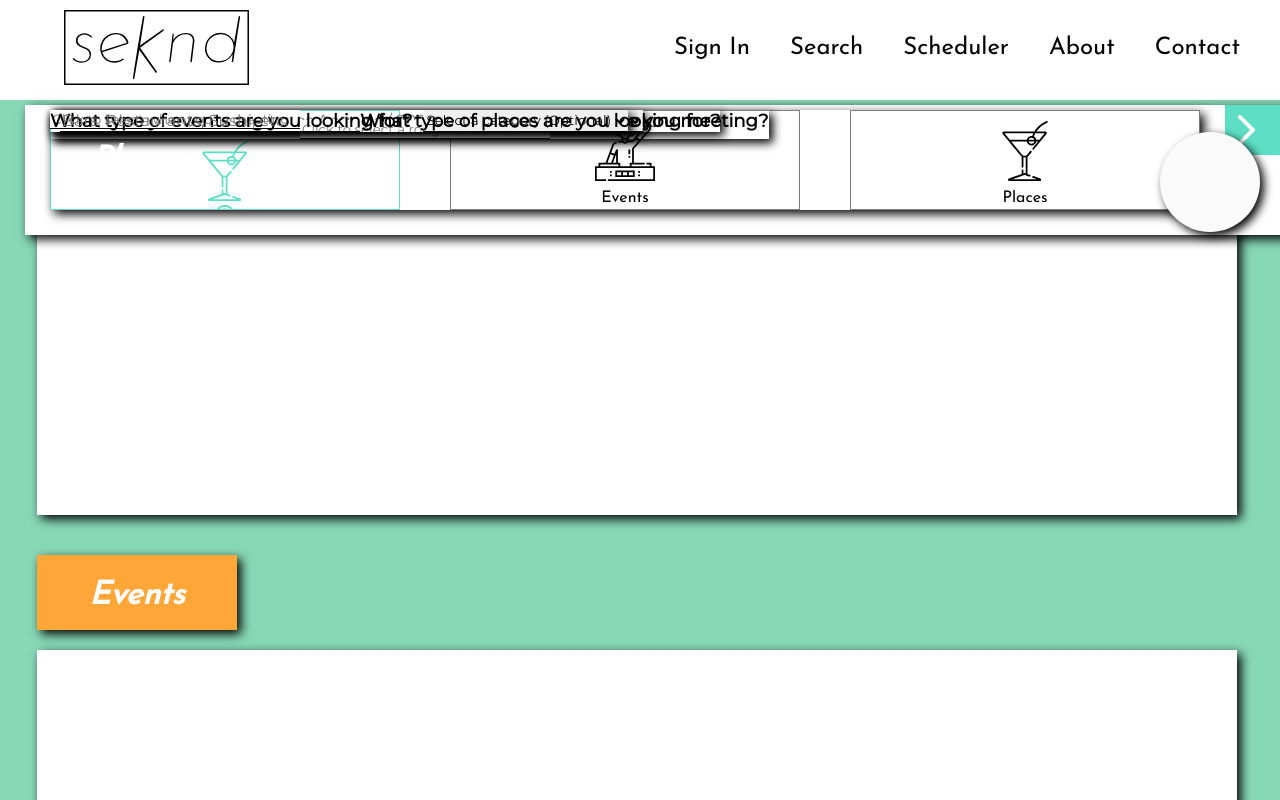
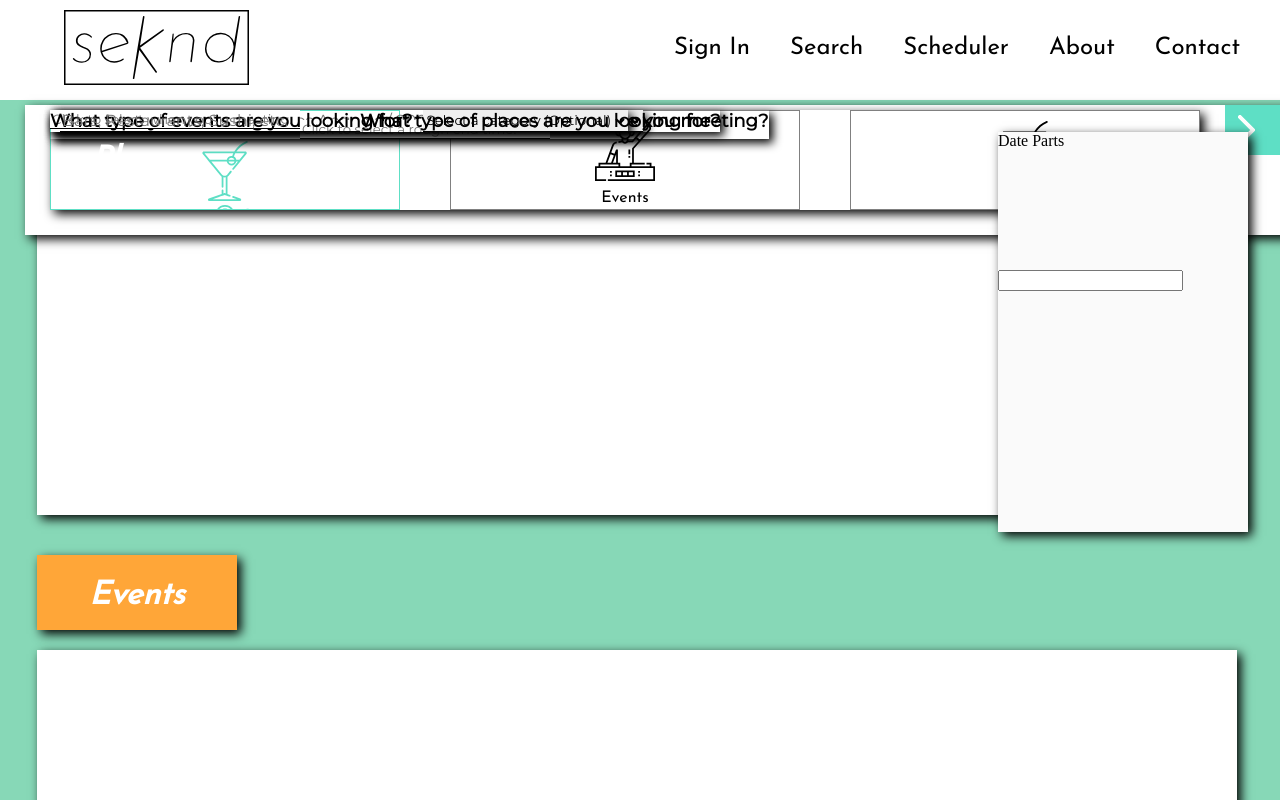
Before and after one commit to grantmontgomery/seknd, a React app: page /search in a window 1280 px wide. Shown: the top 800 px of the page. Built offline with nearby package versions, Linux system fonts and the light colour scheme.

Commit message:
minor changes. Making the date parts component a reusable component without shape changing.

```diff
--- a/src/components/Date-Parts/DateParts.css
+++ b/src/components/Date-Parts/DateParts.css
@@ -1,6 +1,5 @@
 @import url("https://fonts.googleapis.com/css?family=Josefin+Sans");
 .datePartsWrapper {
-  grid-area: dateparts;
   z-index: 2;
   position: fixed;
   margin-top: 2.5%;
@@ -8,9 +7,16 @@
   transition: 300ms ease-out;
   -webkit-box-shadow: 4px 4px 10px black;
           box-shadow: 4px 4px 10px black;
+  margin-right: auto;
+  height: 400px;
+  width: 250px;
+  overflow-y: scroll;
   background: #fafafa;
+  overflow-x: hidden;
+  display: -ms-grid;
+  display: grid;
   float: right;
-  right: 20px;
+  right: 2.5%;
   cursor: pointer;
 }
 
@@ -21,8 +27,6 @@
 }
 
 .partsExtended {
-  -webkit-transition: 300ms ease-out;
-  transition: 300ms ease-out;
   height: 400px;
   width: 250px;
   margin-top: 2.5%;
@@ -31,31 +35,18 @@
   overflow-x: hidden;
   display: -ms-grid;
   display: grid;
-  -ms-grid-columns: auto auto;
-      grid-template-columns: auto auto;
-  -ms-grid-rows: auto auto auto auto;
-      grid-template-rows: auto auto auto auto;
-      grid-template-areas: "header exit"
- "newinput newinput"
- "colors colors"
- "parts parts";
   cursor: default;
 }
 
 .partsExtended .partsHeader {
   margin-top: 10px;
   margin-left: 10px;
-  -ms-grid-row: 1;
-  -ms-grid-column: 1;
   grid-area: header;
   font-family: "Josefin Sans";
   font-weight: bold;
 }
 
 .partsExtended .piecesWrapper {
-  -ms-grid-row: 4;
-  -ms-grid-column: 1;
-  -ms-grid-column-span: 2;
   grid-area: parts;
   width: 225px;
   height: -webkit-fit-content;
@@ -68,8 +59,6 @@
   border: solid 2px gray;
   cursor: pointer;
   color: gray;
-  -ms-grid-row: 1;
-  -ms-grid-column: 2;
   grid-area: exit;
   margin-right: 2.5%;
   margin-left: auto;
--- a/src/components/Date-Parts/DateParts.jsx
+++ b/src/components/Date-Parts/DateParts.jsx
@@ -1,31 +1,30 @@
 import React, { useState } from "react";
 import { useSelector } from "react-redux";
 import { DatePartsPiece } from "../Date-Parts-Piece";
-import { ExitButton, NewInput, ColorSelector } from "./Parts";
+import { NewInput, ColorSelector } from "./Parts";
 import { CSSTransition, TransitionGroup } from "react-transition-group";
 import css from "./DateParts.css";
 
 const DateParts = () => {
-  const [state, setState] = useState({ shape: "partsCircle" });
+  // const [state, setState] = useState({ shape: "partsCircle" });
 
-  const { shape } = state;
+  // const { shape } = state;
 
   const dateParts = useSelector(state => state.datePartsReducer);
 
-  const changeShape = event => {
-    event.preventDefault();
-    const { target } = event;
-    const button = target.className;
-    console.log(button);
-    if (shape === "partsCircle") {
-      setState({ shape: "partsExtended" });
-    } else if (
-      shape === "partsExtended" &&
-      button.includes("partsExtendedExit") === true
-    ) {
-      setState({ shape: "partsCircle" });
-    }
-  };
+  // const changeShape = event => {
+  //   event.preventDefault();
+  //   const { target } = event;
+  //   const button = target.className;
+  //   if (shape === "partsCircle") {
+  //     setState({ shape: "partsExtended" });
+  //   } else if (
+  //     shape === "partsExtended" &&
+  //     button.includes("partsExtendedExit") === true
+  //   ) {
+  //     setState({ shape: "partsCircle" });
+  //   }
+  // };
 
   const applyTransitions = () => {
     return dateParts.map(part => (
@@ -35,29 +34,32 @@ const DateParts = () => {
     ));
   };
 
-  const changeInternals = () => {
-    if (shape === "partsExtended") {
-      return (
-        <React.Fragment>
-          <ExitButton></ExitButton>
-          <div className={`partsHeader ${css.partsHeader}`}>Date Parts</div>
-          <NewInput></NewInput>
-          <div className={`piecesWrapper ${css.piecesWrapper}`}>
-            <TransitionGroup>{applyTransitions()}</TransitionGroup>
-          </div>
-        </React.Fragment>
-      );
-    }
-  };
+  // const changeInternals = () => {
+  //   if (shape === "partsExtended") {
+  //     return (
+  //       <React.Fragment>
+  //         <ExitButton></ExitButton>
+  //         <div className={`partsHeader ${css.partsHeader}`}>Date Parts</div>
+  //         <NewInput></NewInput>
+  //         <div className={`piecesWrapper ${css.piecesWrapper}`}>
+  //           <TransitionGroup>{applyTransitions()}</TransitionGroup>
+  //         </div>
+  //       </React.Fragment>
+  //     );
+  //   }
+  // };
 
   return (
     <div
-      className={`datePartsWrapper ${css.datePartsWrapper} ${shape} ${
-        css[`${shape}`]
-      }`}
-      onClick={changeShape}
+      className={`datePartsWrapper ${css.datePartsWrapper}
+     `}
+      // onClick={changeShape}
     >
-      {changeInternals()}
+      <div className={`partsHeader ${css.partsHeader}`}>Date Parts</div>
+      <NewInput></NewInput>
+      <div className={`piecesWrapper ${css.piecesWrapper}`}>
+        <TransitionGroup>{applyTransitions()}</TransitionGroup>
+      </div>
     </div>
   );
 };
--- a/src/components/Date-Parts/DateParts.scss
+++ b/src/components/Date-Parts/DateParts.scss
@@ -1,15 +1,20 @@
 @import url("https://fonts.googleapis.com/css?family=Josefin+Sans");
 
 .datePartsWrapper {
-  grid-area: dateparts;
   z-index: 2;
   position: fixed;
   margin-top: 2.5%;
   transition: 300ms ease-out;
   box-shadow: 4px 4px 10px black;
+  margin-right: auto;
+  height: 400px;
+  width: 250px;
+  overflow-y: scroll;
   background: rgb(250, 250, 250);
+  overflow-x: hidden;
+  display: grid;
   float: right;
-  right: 20px;
+  right: 2.5%;
   cursor: pointer;
 }
 
@@ -20,7 +25,7 @@
 }
 
 .partsExtended {
-  transition: 300ms ease-out;
+  // transition: 300ms ease-out;
   height: 400px;
   width: 250px;
   margin-top: 2.5%;
@@ -28,13 +33,13 @@
   background: rgb(250, 250, 250);
   overflow-x: hidden;
   display: grid;
-  grid-template-columns: auto auto;
-  grid-template-rows: auto auto auto auto;
-  grid-template-areas:
-    "header exit"
-    "newinput newinput"
-    "colors colors"
-    "parts parts";
+  // grid-template-columns: auto auto;
+  // grid-template-rows: auto auto auto auto;
+  // grid-template-areas:
+  //   "header exit"
+  //   "newinput newinput"
+  //   "colors colors"
+  //   "parts parts";
   cursor: default;
   & .partsHeader {
     margin-top: 10px;
--- a/src/components/Search-Box/SearchBox.css
+++ b/src/components/Search-Box/SearchBox.css
@@ -87,8 +87,8 @@
   margin-left: auto;
   -webkit-box-shadow: 4px 4px 10px black;
           box-shadow: 4px 4px 10px black;
-  margin-right: 2.5%;
-  margin-top: 2.5%;
+  margin-right: 5%;
+  margin-top: 5%;
   overflow: hidden;
   float: right;
 }
--- a/src/components/Search-Box/SearchBox.scss
+++ b/src/components/Search-Box/SearchBox.scss
@@ -75,9 +75,8 @@
   grid-area: searchbox;
   margin-left: auto;
   box-shadow: 4px 4px 10px black;
-
-  margin-right: 2.5%;
-  margin-top: 2.5%;
+  margin-right: 5%;
+  margin-top: 5%;
   overflow: hidden;
   float: right;
   & form {
```
Also changed, not shown: 2 other files (tests, documents, lock files or other folders).
